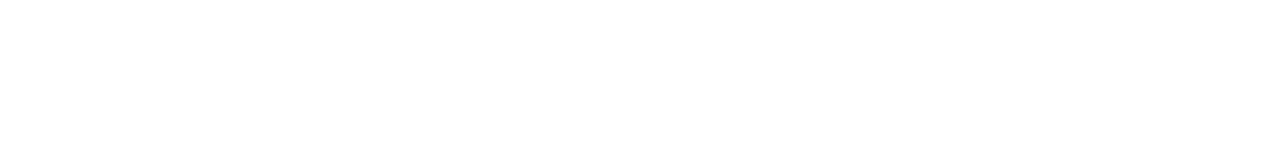
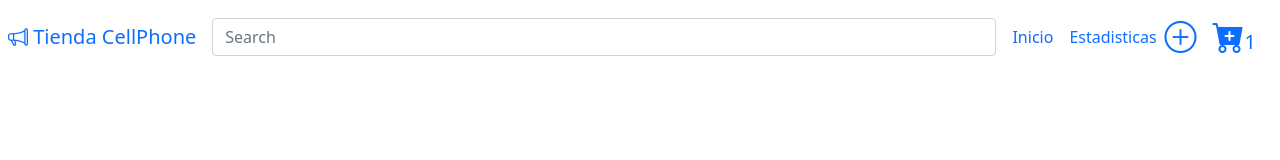
Before and after one commit to calderonperaza/FPI2021celulares, a plain HTML site: page index.html in a window 1280 px wide. Drawn offline with nearby package versions, Linux system fonts and the light colour scheme.

Commit message:
Se creo el codigo para la Navbar
Cree el codigo para la nabvar tanto sus iconos, baarra de busqueda y que sea responsive.

```diff
--- a/index.html
+++ b/index.html
@@ -15,6 +15,46 @@
 
   <body>
 
+    <nav class="navbar navbar-expand-sm px-2">
+        <button class="navbar-toggler navbar-toggler-right navbar-dark bg-dark" type="button" data-bs-toggle="collapse"
+            data-bs-target="#navbarTogglerDemo01" aria-controls="navbarTogglerDemo01" aria-expanded="false"
+            aria-label="Toggle navigation">
+            <span class="navbar-toggler-icon"></span>
+        </button>
+        <div class="col d-block d-sm-none px-1">
+            <input class="form-control me-2" type="search" placeholder="Search" aria-label="Search">
+        </div>
+        </div>
+        <div class="collapse navbar-collapse navbar-expand-lg" id="navbarTogglerDemo01">
+            <a class="navbar-brand" href="Index.html">
+                <i id="cell" class="bi bi-megaphone color-white"></i>
+                Tienda CellPhone
+            </a>
+            <input class="form-control me-2 d-none d-sm-block" type="search" placeholder="Search" aria-label="Search">
+            <div class="navbar-nav">
+                <a class="nav-item nav-link" href="#">Inicio</a>
+                <a class="nav-item nav-link" href="#">Estadisticas</a>
+                <div class="d-block d-sm-none">
+                    <a class="nav-item nav-link" href="#">Nuevo Anuncio</a>
+                    <a class="nav-item nav-link" href="#">Carrito</a>
+                </div>
+            </div>
+        </div>
+        <div class="col-auto">
+            <a class="navbar-brand d-none d-sm-block" href="#">
+                <i class="bi bi-plus-circle" style="font-size: 2rem"></i>
+            </a>
+        </div>
+        <div calss="col-auto" id="numero">
+            <a class="navbar-brand d-none d-sm-block" href="#">
+                <i class="bi bi-cart-plus-fill" style="font-size: 2rem"></i><label>1</label>
+            </a>
+
+        </div>
+    </nav>
+
+
+
 
     <script src="https://cdn.jsdelivr.net/npm/bootstrap@5.0.2/dist/js/bootstrap.bundle.min.js" integrity="sha384-MrcW6ZMFYlzcLA8Nl+NtUVF0sA7MsXsP1UyJoMp4YLEuNSfAP+JcXn/tWtIaxVXM" crossorigin="anonymous"></script>
     <script src="https://code.jquery.com/jquery-3.3.1.slim.min.js" integrity="sha384-q8i/X+965DzO0rT7abK41JStQIAqVgRVzpbzo5smXKp4YfRvH+8abtTE1Pi6jizo" crossorigin="anonymous"></script>
```
